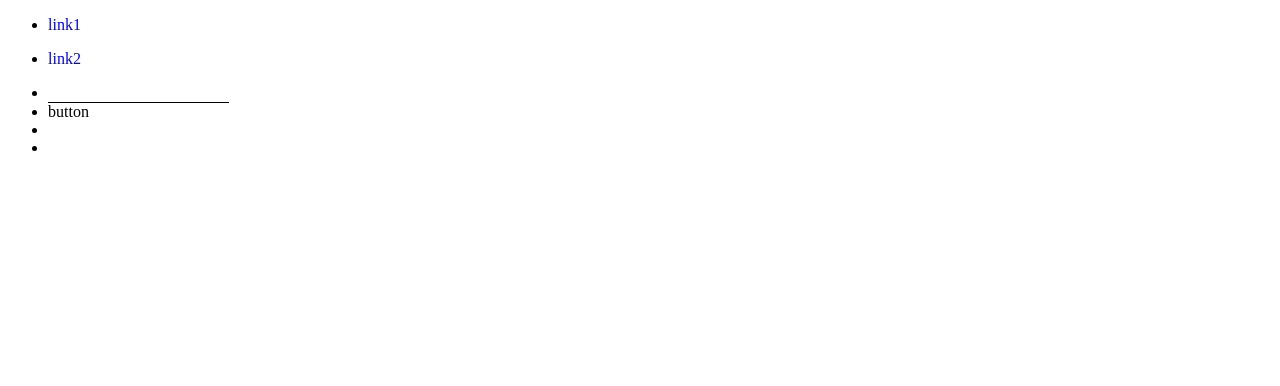
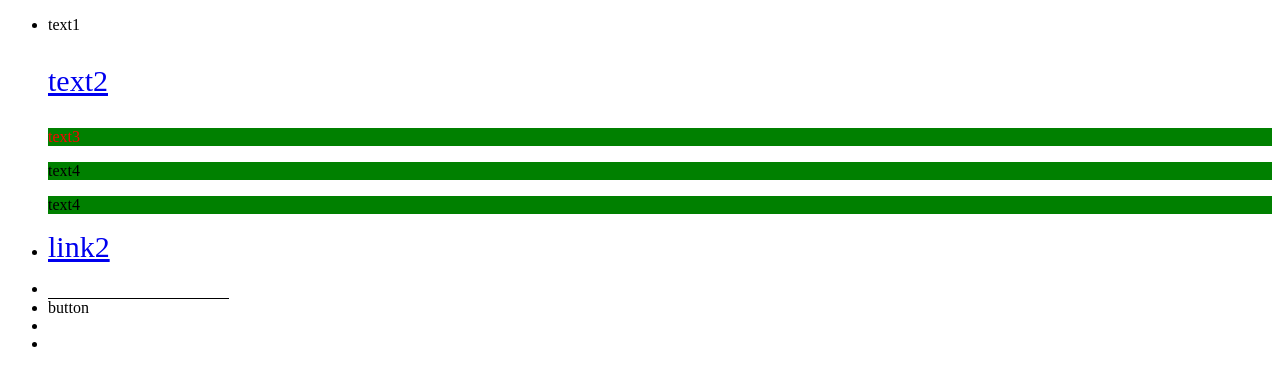
Before and after one commit to SerheievMainacad/Lesson9, a plain HTML site: page index.html in a window 1280 px wide. Drawn offline with Linux system fonts and the light colour scheme.

Commit message:
special selectors

```diff
--- a/css/style.css
+++ b/css/style.css
@@ -59,7 +59,7 @@
 
 /*pseudoclassess*/
 
- a:hover{
+/*  a:hover{
 	color: red;
 }
 a:link{
@@ -71,6 +71,10 @@
 }
 a:focus{
 	background-color: red;
+}
+*/
+a:clicked{
+
 }
 input{
 	background-color: none;
@@ -125,3 +129,35 @@ ul li:nth-child(4) div:hover{
 ul li:nth-child(4) div:hover:before{
 	z-index: 1;
 } */
+
+ul li a{
+	font-size: 30px;
+}
+/*неспродственно вложенный >*/
+ul > li > a{
+	background-color: lightgreen;
+}
+/*+ на том же уровне вложенности после а непосредственно следующий*/
+ul > li > a + p{
+	color: red;
+}
+/*~ на том же уровне вложенности c a, после a*/
+ul > li > a ~ p{
+	background-color: green
+}
+/*аттрибут равен =*/
+input[type="text"]{
+
+}
+/*аттрибут содержит*/
+img[src*="/posts/"]{
+
+}
+/*аттрибут заканчивается*/
+img[src$=".png"]{
+
+}
+/*аттрибут начинается с */
+a[href^="http"]{
+
+}
--- a/index.html
+++ b/index.html
@@ -41,7 +41,13 @@
 
 	<ul>
 		<li>
-			<a href="##" tabindex="2">link1</a>
+			<p>text1</p>
+			<a href="##" tabindex="2">
+				<p>text2</p>
+			</a>
+			<p>text3</p>
+			<p>text4</p>
+			<p>text4</p>
 		</li>
 		<li>
 			<p>
```
Lines whose indentation alone changed are shown as unchanged.
